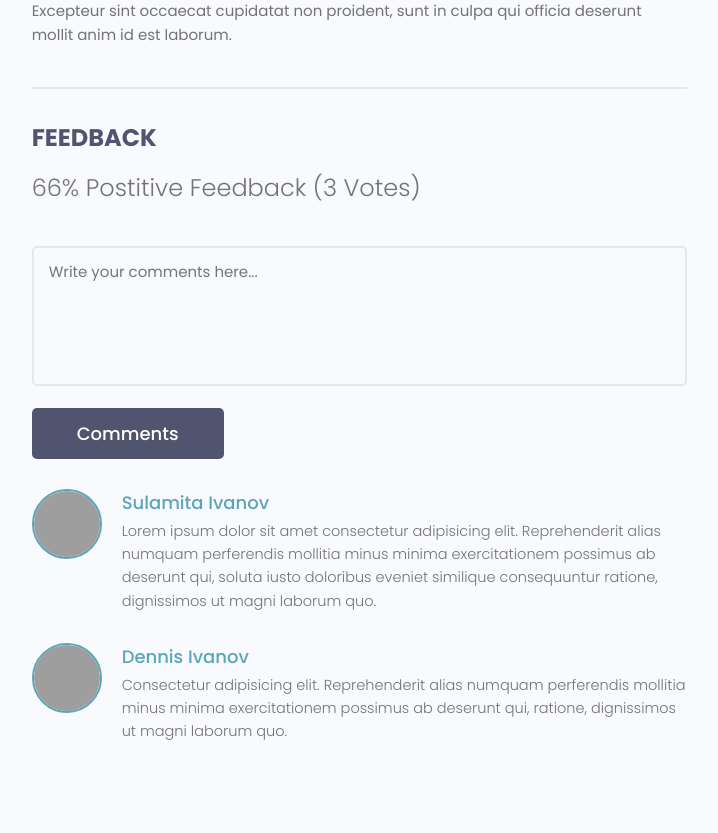
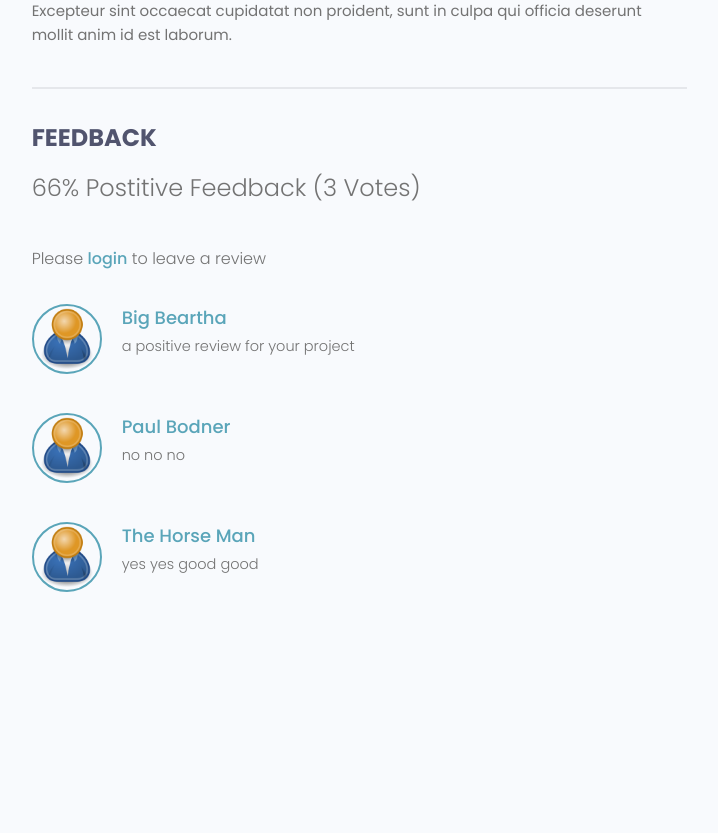
Before and after one commit to mrman511/learn-django, a Django app: page /projects/project/535c47b2-6312-4086-bfb6-b19992e2e152/ in a window 1280 px wide. Shown: the part 777-1610 px from the top of the page, without its empty margins (465-1183 px from the left). After the commit the page ends 1369 px from the top, so only its background shows below. Run offline with Django 4.2, Linux system fonts and the light colour scheme; data comes from the database, SQL or seed files in the repository; both versions use the stored data as it was after the commit; some libraries are stand-ins or nearby versions; grey boxes are pictures that could not be loaded.

Commit message:
implemented review functionality including review model, form, error-handleing

```diff
--- a/devsearch/projects/forms.py
+++ b/devsearch/projects/forms.py
@@ -1,6 +1,6 @@
 from django.forms import ModelForm
 from django import forms
-from .models import Project
+from .models import Project, Review
 
 class ProjectForm(ModelForm):
   class Meta:
@@ -21,3 +21,25 @@ class ProjectForm(ModelForm):
       field.widget.attrs.update({'class': 'input'})
 
     #fields = '__all__'
+
+class ReviewForm(ModelForm):
+  class Meta:
+    model = Review
+    fields = ['body', 'value']
+    # widgets ={
+    #   'value': forms.CheckboxSelectMultiple(),
+    # }
+
+    labels = {
+      'body': 'Add a comment with your vote',
+      'value': 'Place Your Vote',
+    }
+
+  def __init__(self, *args, **kwargs):
+    super(ReviewForm, self).__init__(*args, **kwargs)
+    # self.fields['title'].widget.attrs.update({'class': 'input', 'placeholder': 'Add Title'})
+    # self.field['description'].widget.attrs.update({'class': 'input', 'placeholder': 'Add Description'})
+    # self.field['description'].widget.attrs.update({'class': 'input', 'placeholder': 'Add Description'})
+
+    for name, field in self.fields.items():
+      field.widget.attrs.update({'class': 'input'})
--- a/devsearch/projects/models.py
+++ b/devsearch/projects/models.py
@@ -18,17 +18,41 @@ class Project(models.Model):
   def __str__(self):
     return self.title
 
+  class Meta:
+    ordering = ['-vote_ratio', '-vote_total', 'title']
+
+  @property
+  def reviewers(self):
+    queryset = self.review_set.all().values_list('owner__id', flat=True)
+    return queryset
+
+
+  @property
+  def getVoteCount(self):
+    reviews = self.review_set.all()
+    upVotes = reviews.filter(value='up').count()
+    totalVotes = reviews.count()
+
+    ratio = round((upVotes/totalVotes)*100, 1)
+    self.vote_total = totalVotes
+    self.vote_ratio = ratio
+
+    self.save()
+
 class Review(models.Model):
   VOTE_TYPE = (
     ('up', 'Up Vote'),
     ('down', 'Down Vote')
   )
-  #owner =
+  owner = models.ForeignKey(Profile, on_delete=models.CASCADE, null=True)
   project = models.ForeignKey(Project, on_delete=models.CASCADE)
   body = models.TextField(null=True, blank=True)
   value = models.CharField(max_length=200, choices=VOTE_TYPE)
   created = models.DateTimeField(auto_now_add=True)
   id = models.UUIDField(default=uuid.uuid4, unique=True, primary_key=True, editable=False)
+
+  class Meta:
+    unique_together = [['owner', 'project']]
 
   def __str__(self):
     return self.value
--- a/devsearch/projects/templates/projects/single-project.html
+++ b/devsearch/projects/templates/projects/single-project.html
@@ -42,42 +42,45 @@
             {{ project.vote_ratio }}% Postitive Feedback ({{ project.vote_total }} Vote{{ project.vote_total|pluralize:"s" }})
           </h5>
 
-          <form class="form" action="#" method="POST">
-            <!-- Textarea -->
-            <div class="form__field">
-              <label for="formInput#textarea">Comments: </label>
-              <textarea class="input input--textarea" name="message" id="formInput#textarea"
-                placeholder="Write your comments here..."></textarea>
-            </div>
-            <input class="btn btn--sub btn--lg" type="submit" value="Comments" />
-          </form>
+          {% if request.user.profile.id in project.reviewers %}
+            <p>You have already submitted your review for this project</p>
+
+          {% elif not request.user.is_authenticated %}
+            <p>Please <a href="{ url 'login' }?next{{ request.path }}">login</a> to leave a review</p>
+
+          {% elif request.user.profile == project.owner%}
+            <p>You cannot review your own project</p>
+
+          {% else %}
+            <form class="form" action="{% url 'project' project.id %}" method="POST">
+              {% csrf_token %}
+
+              {% for field in form %}
+              <div class="form__field">
+                <label for="formInput#textarea">{{ field.label }}</label>
+                {{ field }}
+              </div>
+              {% endfor %}
+
+              <input class="btn btn--sub btn--lg" type="submit" value="Comments" />
+            </form>
+          {% endif %}
+
           <div class="commentList">
+
+            {% for review in project.review_set.all %}
             <div class="comment">
-              <a href="profile.html">
+              <a href="{% url 'user-profile' review.owner.id %}">
                 <img class="avatar avatar--md"
-                  src="https://pbs.twimg.com/profile_images/1335382240931368961/b3wSZKj4_400x400.jpg" alt="user" />
+                  src="{{ review.owner.profile_image.url }}" alt="user" />
               </a>
               <div class="comment__details">
-                <a href="profile.html" class="comment__author">Sulamita Ivanov</a>
-                <p class="comment__info">
-                  Lorem ipsum dolor sit amet consectetur adipisicing elit. Reprehenderit alias numquam perferendis
-                  mollitia minus minima exercitationem possimus ab deserunt qui, soluta iusto doloribus eveniet
-                  similique consequuntur ratione, dignissimos ut magni laborum quo.
-                </p>
+                <a href="{% url 'user-profile' review.owner.id %}" class="comment__author">{{ review.owner.name }}</a>
+                <p class="comment__info">{{ review.body|linebreaksbr }}</p>
               </div>
             </div>
-            <div class="comment">
-              <a href="profile.html">
-                <img class="avatar avatar--md" src="https://avatars.githubusercontent.com/u/33843378" alt="user" />
-              </a>
-              <div class="comment__details">
-                <a href="profile.html" class="comment__author">Dennis Ivanov</a>
-                <p class="comment__info">
-                  Consectetur adipisicing elit. Reprehenderit alias numquam perferendis mollitia minus minima
-                  exercitationem possimus ab deserunt qui, ratione, dignissimos ut magni laborum quo.
-                </p>
-              </div>
-            </div>
+            {% endfor %}
+
           </div>
         </div>
       </div>
--- a/devsearch/projects/views.py
+++ b/devsearch/projects/views.py
@@ -2,9 +2,10 @@ from django.shortcuts import render, redirect
 from django.contrib.auth.decorators import login_required
 from django.http import HttpResponse
 from django.core.paginator import Paginator
-from .models import Project, Tag
+from .models import Project, Tag, Review
 from .utils import searchProjects, paginateProjects
-from .forms import ProjectForm
+from .forms import ProjectForm, ReviewForm
+from django.contrib import messages
 
 
 # Create your views here.
@@ -34,9 +35,24 @@ def project(request, pk):
 
   project = Project.objects.get(id=pk)
 
+  form = ReviewForm()
+
+  if request.method == 'POST':
+    form = ReviewForm(request.POST)
+    review = form.save(commit=False)
+    review.project = project
+    if request.user:
+      review.owner = request.user.profile
+    review.save()
+
+    project.getVoteCount
+
+    messages.success(request, "your review was successfully submitted")
+    return redirect('project', pk=project.id)
+
   context = {
     "project": project,
-    # "tags": project.tags.all(),
+    'form': form,
     }
 
   return render(request, 'projects/single-project.html', context)
--- a/devsearch/users/templates/users/login_register.html
+++ b/devsearch/users/templates/users/login_register.html
@@ -13,7 +13,7 @@
       <p>Hello Developer, Welcome Back!</p>
     </div>
 
-    <form action="{% url 'login' %}" class="form auth__form" method="POST">
+    <form action="" class="form auth__form" method="POST">
       {% csrf_token %}
       <!-- Input:Email -->
       <div class="form__field">
--- a/devsearch/users/views.py
+++ b/devsearch/users/views.py
@@ -14,7 +14,7 @@ def loginUser(request):
     return redirect('profiles')
 
   if request.method == "POST":
-    username = request.POST['username']
+    username = request.POST['username'].lower()
     password = request.POST['password']
 
     try:
@@ -26,7 +26,7 @@ def loginUser(request):
 
     if user is not None:
       login(request, user)
-      return redirect('account')
+      return redirect(request.GET['next'] if 'next' in request.GET else 'account')
     else:
       messages.error(request, "Username or password is incorrect")
 
```
Also changed, not shown: devsearch/db.sqlite3, devsearch/projects/migrations/0005_review_owner_alter_review_unique_together.py (added), devsearch/projects/migrations/0006_remove_project_vote_ratio_remove_project_vote_total.py (added), devsearch/projects/migrations/0007_project_vote_ratio_project_vote_total.py (added).
